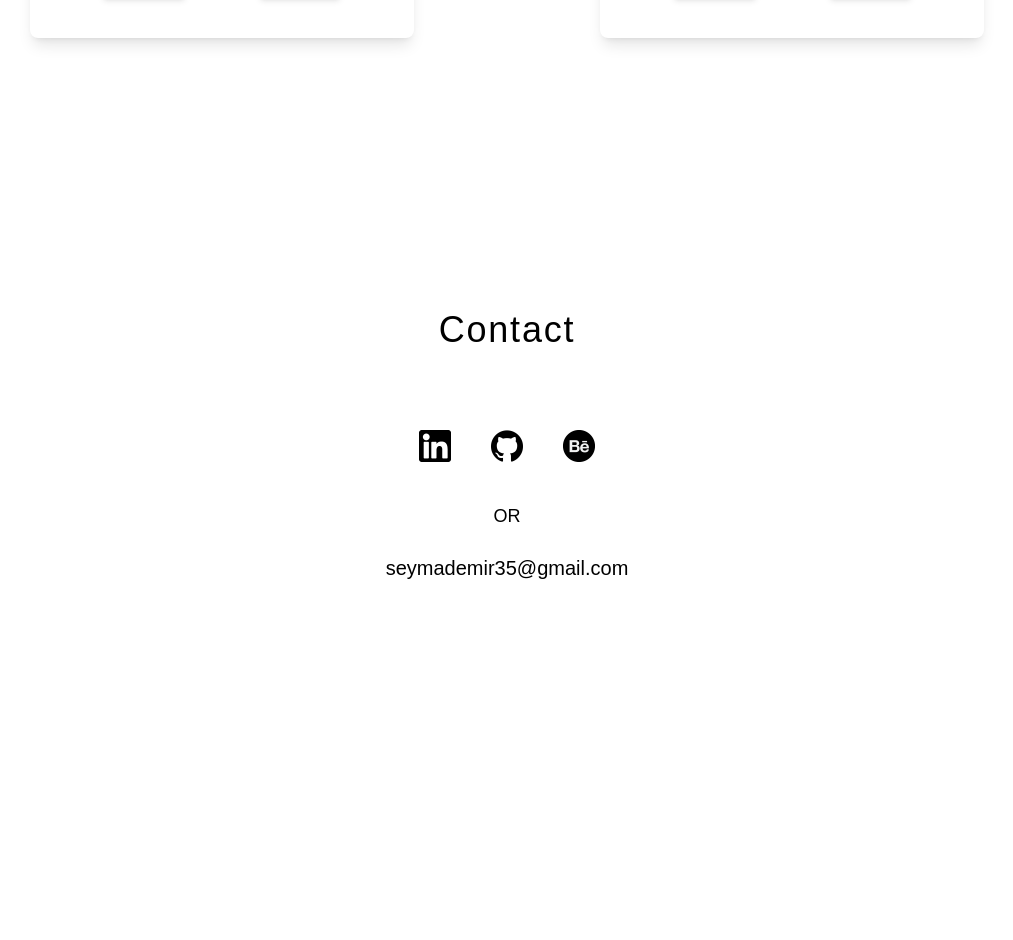
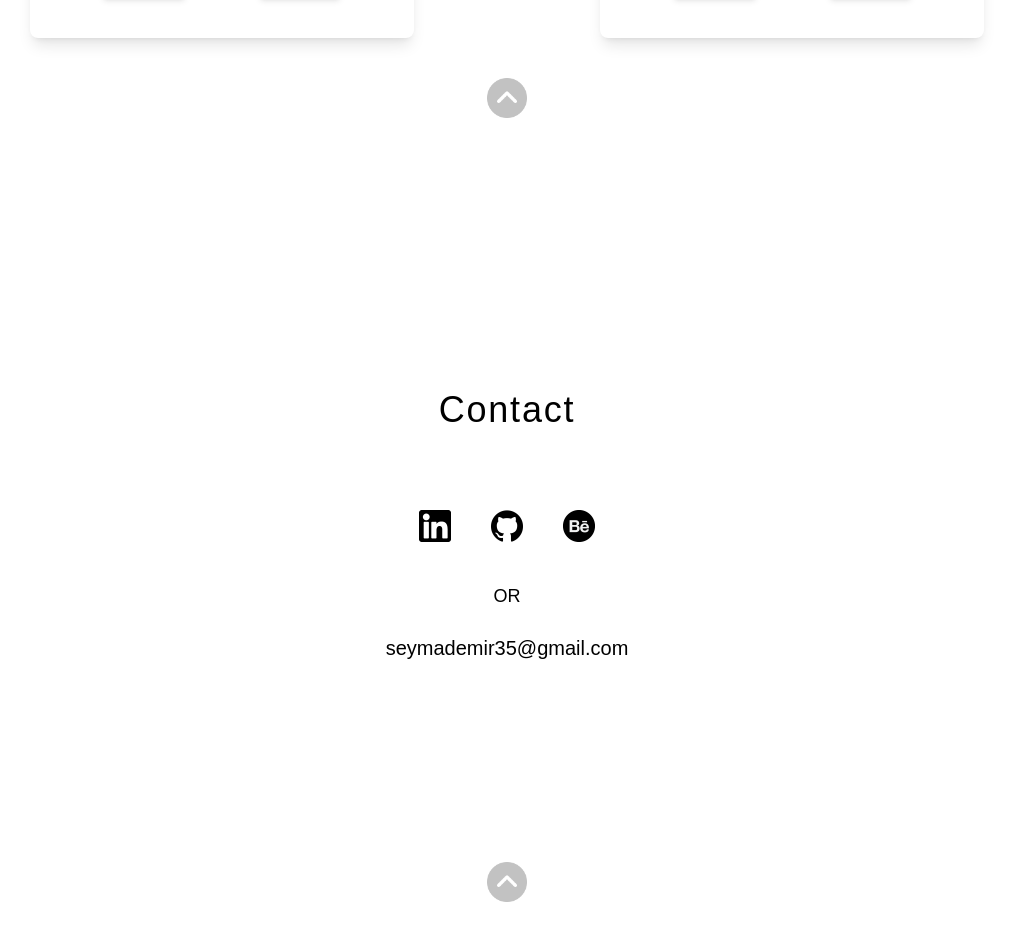
Before and after one commit to symys/seymademir, a React (Create React App) app: page / in a window 1280 px wide. Shown: the part 2593-3533 px from the top of the page, without its empty margins (133-1146 px from the left). Before the commit the page ends 3335 px from the top, so only its background shows below. Built offline with nearby package versions, Linux system fonts and the light colour scheme.

Commit message:
added homepage anchor tag

```diff
--- a/src/App.js
+++ b/src/App.js
@@ -7,9 +7,7 @@ import Contact from './Components/Contact';
 function App() {
   return (
     <div className='flex flex-col w-screen h-screen'>
-      {/* <Navbar /> */}
       <HomePage />
-      {/* <Footer /> */}
       <Projects />
       <Contact />
     </div>
--- a/src/Components/Contact.js
+++ b/src/Components/Contact.js
@@ -2,6 +2,7 @@ import React from 'react'
 import linkedin from "../images/linkedin.png"
 import github from "../images/github.png"
 import behance from "../images/behance.png"
+import homebtn from "../images/homebutton.png"
 
 function Contact() {
   return (
@@ -16,6 +17,10 @@ function Contact() {
         <div className="text-xl mt-6 flex self-center mb-40">seymademir35@gmail.com</div>
 
       {/* <div className="basis-1/4 mr-36">seymademir35@gmail.com</div> */}
+      <div className="flex items-center flex-col">
+      <a title="GO HOME PAGE" href="#homepage"><img src={homebtn} alt="homebtn" className="w-10 opacity-50 hover:opacity-100 hover:cursor-pointer mt-10 pb-20"/></a>
+      {/* <div className="flex mt-4 text-gray-400 font-bold tracking-wider">GO HOME</div> */}
+      </div>
     </div>
   )
 }
--- a/src/Components/HomePage.js
+++ b/src/Components/HomePage.js
@@ -4,7 +4,7 @@ import seymaImg from "../Seyma Demir_Turkey_2022.jpg";
 function HomePage() {
   return (
     <>
-      <div className="flex lg:flex-row flex-col font-rubik justify-evenly lg:mt-20 mt-10">
+      <div id="homepage" className="flex lg:flex-row flex-col font-rubik justify-evenly lg:mt-20 mt-10">
         <div className=" flex flex-col self-center justify-center tracking-wider lg:ml-0 ml-4 mr-4">
           <div className="lg:text-6xl text-3xl tracking-widest lg:mt-0 mt-10">
             Hi! I'm <strong>Şeyma Demir</strong>
--- a/src/Components/Projects.js
+++ b/src/Components/Projects.js
@@ -5,6 +5,7 @@ import healingImg from "../images/healing.JPG";
 import movieImg from "../images/movie.JPG";
 import madlibsImg from "../images/madlibs.JPG";
 import minionsImg from "../images/minions.JPG";
+import homebtn from "../images/homebutton.png"
 
 const projects = [
   {
@@ -109,6 +110,10 @@ function Projects() {
           </div>
         ))}
       </div>
+      <div className="flex items-center flex-col">
+      <a title="GO HOME PAGE" href="#homepage"><img src={homebtn} alt="homebtn" className="w-10 opacity-50 hover:opacity-100 hover:cursor-pointer mt-10 "/></a>
+      {/* <div className="flex mt-4 text-gray-400 font-bold tracking-wider">GO HOME</div> */}
+      </div>
     </div>
   );
 }
```
Also changed, not shown: src/images/homebutton.png (added).
